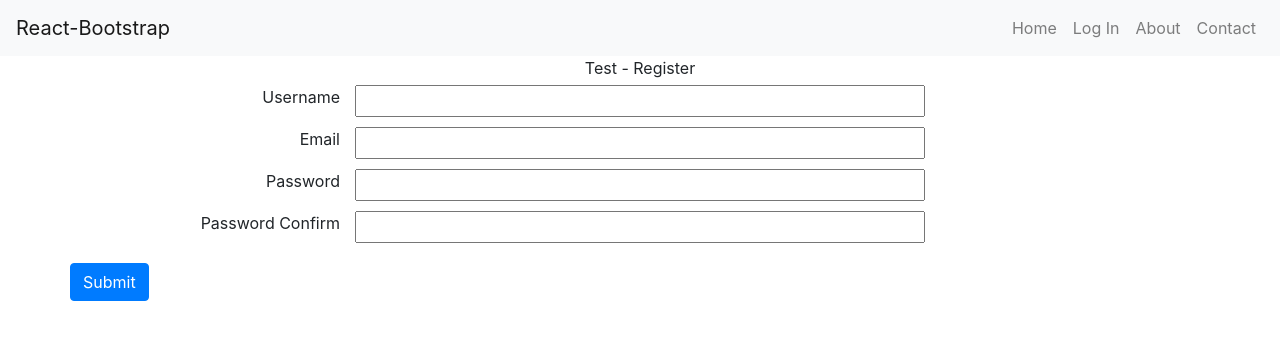
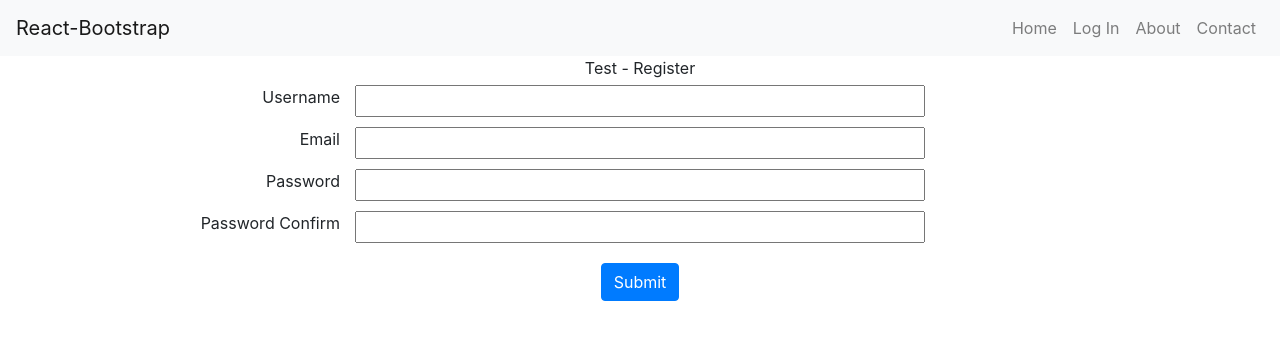
Before and after one commit to unitaryfund/metriq-app, a React (Create React App) app: page /Register in a window 1280 px wide. Shown: the top 340 px of the page. Built offline with nearby package versions, Linux system fonts and the light colour scheme.

Commit message:
Fix submit button centering

```diff
--- a/src/views/Register.js
+++ b/src/views/Register.js
@@ -115,9 +115,10 @@ class Register extends React.Component {
             <div className="col-md-3"/>
           </div>
           <div className="row">
-            <div className="col-md-12 justify-content-center"/>
+            <div className="col-md-12 text-center">
               <input className="btn btn-primary" type="submit" value="Submit" />
             </div>
+          </div>
         </form>
       </div>
     );
```
